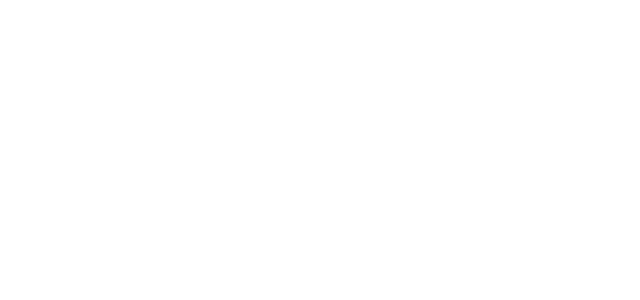
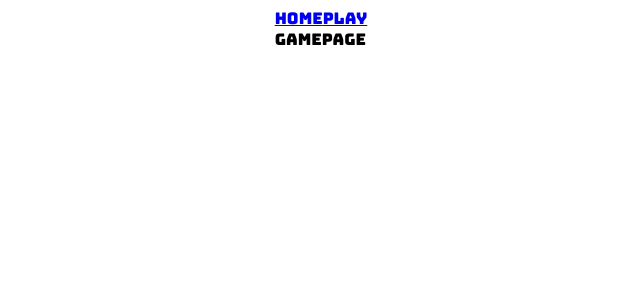
Before and after one commit to EndlessEndless1999/p3-client, a React (Vite) app: page /play in a window 1280 px wide. Before the commit this address had no page. Shown: the top 300 px of the page, without its empty margins (319-959 px from the left). Built offline with nearby package versions, Linux system fonts and the light colour scheme.

Commit message:
add GamePage

```diff
--- a/src/App.jsx
+++ b/src/App.jsx
@@ -1,7 +1,7 @@
 import React from 'react'
 import { Route, Routes } from 'react-router-dom'
 
-import { HomePage } from './pages'
+import { HomePage, GamePage } from './pages'
 import { NavBar } from './layout'
 
 import './assets/style.css'
@@ -12,7 +12,8 @@ const App = () => {
       <Routes>
         <Route path="/" element={<NavBar />}>
           <Route index element={<HomePage />}/>
-          </Route >
+          <Route path="/play" element={<GamePage />}/>
+        </Route >
       </Routes>
     </>
   )
--- a/src/layout/NavBar/index.jsx
+++ b/src/layout/NavBar/index.jsx
@@ -6,6 +6,7 @@ const NavBar = () => {
     <>
       <nav>
         <NavLink to="/">Home</NavLink>
+        <NavLink to="/play">Play</NavLink>
       </nav>
       <Outlet />
     </>
--- /dev/null
+++ b/src/pages/GamePage/index.jsx
@@ -0,0 +1,9 @@
+import React from 'react'
+
+const GamePage = () => {
+  return (
+    <div>GamePage</div>
+  )
+}
+
+export default GamePage
--- a/src/pages/index.js
+++ b/src/pages/index.js
@@ -1 +1,2 @@
 export { default as HomePage } from './HomePage';
+export { default as GamePage } from './GamePage';
```
